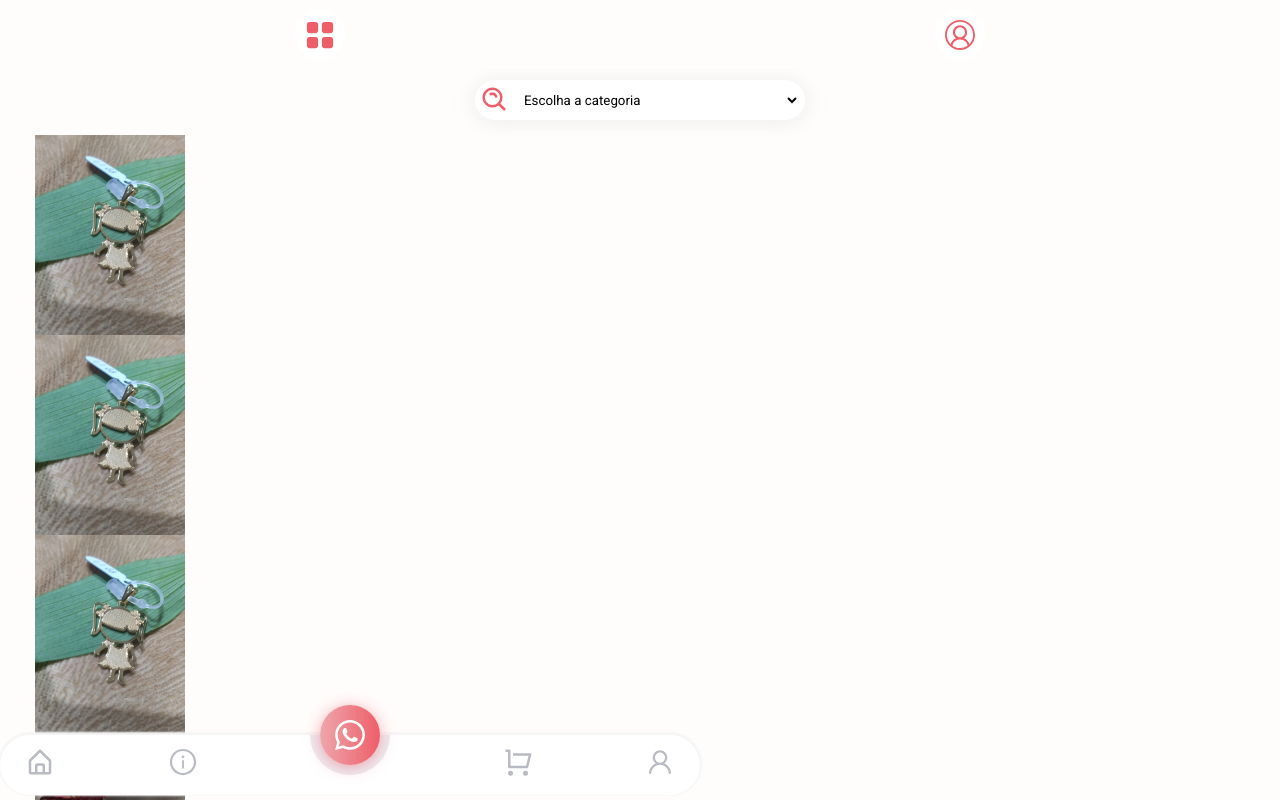
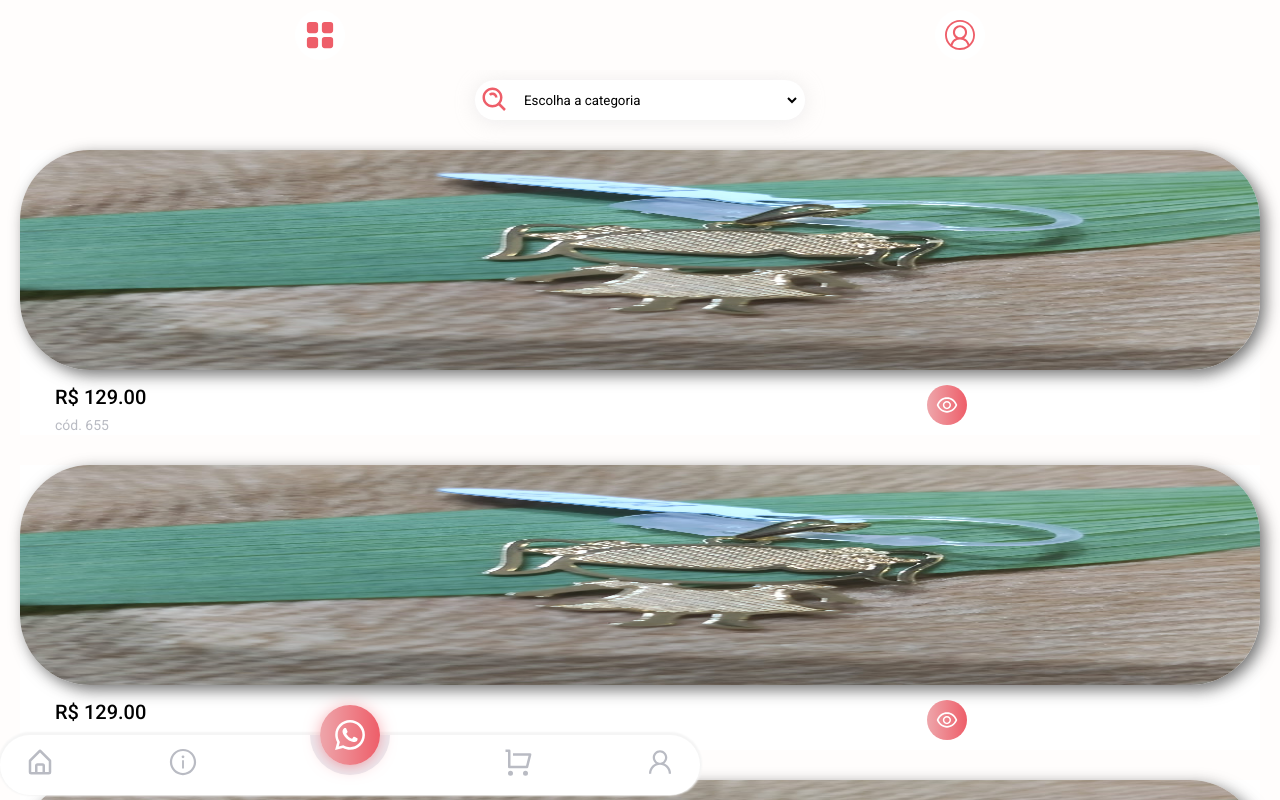
Before and after one commit to GabrielRezes/decca-store, a React (Vite) app: page / in a window 1280 px wide. Built offline with nearby package versions, Linux system fonts and the light colour scheme.

Commit message:
adding new icon

```diff
--- a/src/components/Card/index.jsx
+++ b/src/components/Card/index.jsx
@@ -1,20 +1,68 @@
 import styled from 'styled-components';
+
+import { AiOutlineEye } from 'react-icons/ai';
 
 const ContainerCard = styled.div`
   display: grid;
   grid-template-rows: 1fr 50px;
+  place-items: center;
   width: 100%;
-  height: 200px;
-  padding: 15px;
+  /* height: 350px; */
+  /* padding: 2px; */
+  gap: 15px;
+  margin-top: 30px;
+  background: #fff;
+
+  @media (min-width: ${({theme}) => theme.size.md}) {
+    /* width: 150px; */
+    /* grid-template-columns: 1fr 1fr; */
+  }
 `;
 
 const Image = styled.img.attrs(props => {src: props.src})`
-  height: 200px;
-  width: 150px;
+  height: 220px;
+  width: 100%;
+  border-radius: 70px;
+  box-shadow: 5px 5px 15px rgba(100, 100, 100, 0.9);
 `;
 
-const Info = styled.span`
-  color: black;
+const Info = styled.div`
+  display: grid;
+  grid-template-areas:
+    "span icon"
+    "span icon"
+  ;
+  width: 100%;
+  height: 100%;
+  gap: 5px;
+  padding: 0 35px;
+  font-weight: 500;
+  font-size: 20px;
+
+  &>first-child {
+    grid-area: span;
+  }
+
+  &>:nth-child(2) {
+    font-weight: 400;
+    font-size: 14px;
+    grid-area: span;
+    color: ${({theme}) => theme.colors.gray}
+  }
+
+  div {
+    grid-area: icon;
+    display: flex;
+    justify-content: center;
+    align-items: center;
+    margin: 0 auto;
+    width: 40px;
+    height: 40px;
+    font-size: 24px;
+    border-radius: 50px;
+    color: #fff;
+    background: ${({theme}) => theme.colors.pinkGradient}
+  }
 `;
 
 export default function Card ({image}) {
@@ -22,7 +70,13 @@ export default function Card ({image}) {
   return (
     <ContainerCard>
       <Image src={image}/>
-      <Info>Preço</Info>
+      <Info>
+        <span>R$ 129.00</span>
+        <span>cód. 655</span>
+        <div>
+          <AiOutlineEye/>
+        </div>
+      </Info>
     </ContainerCard>
   );
 };
```
